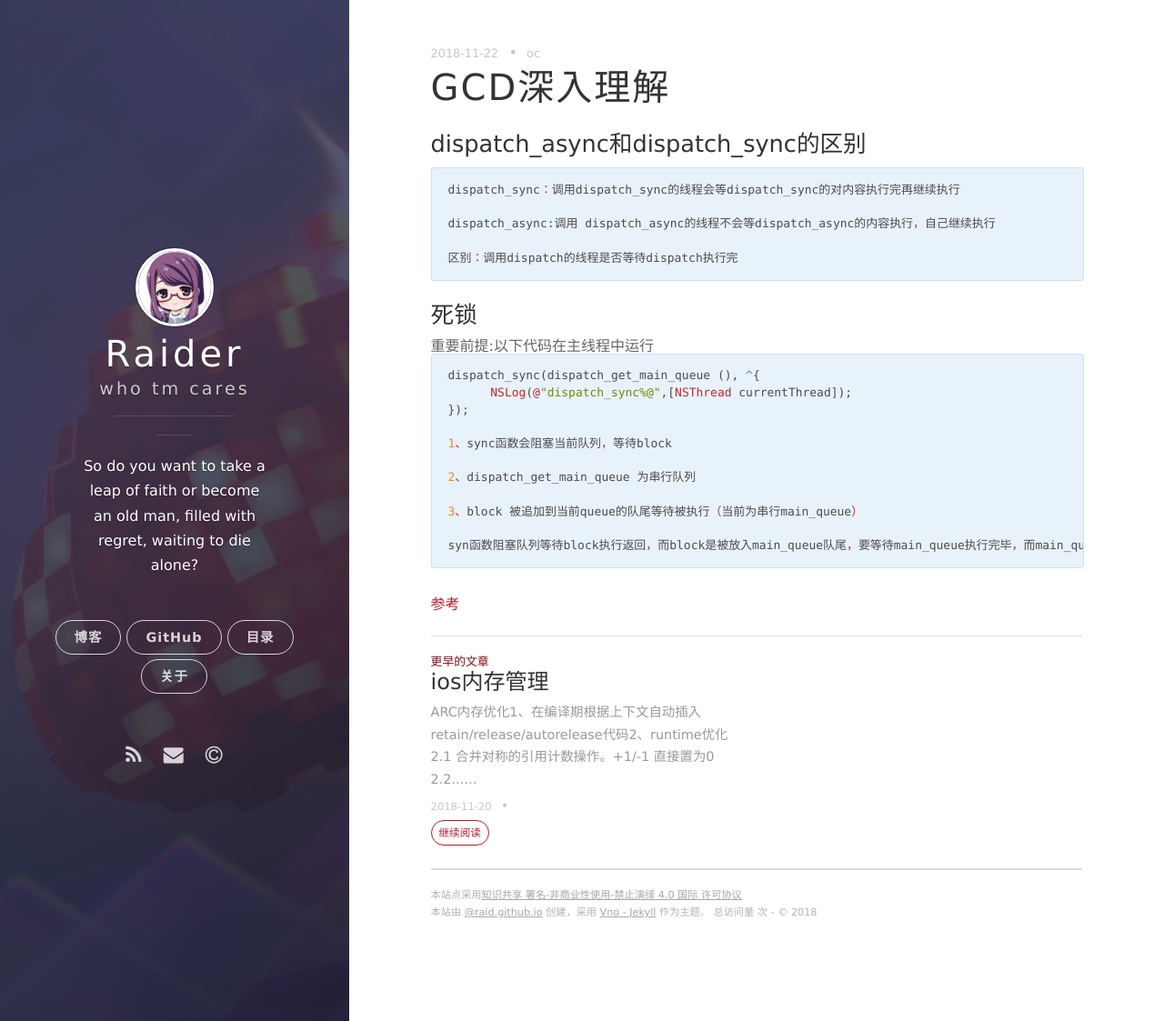
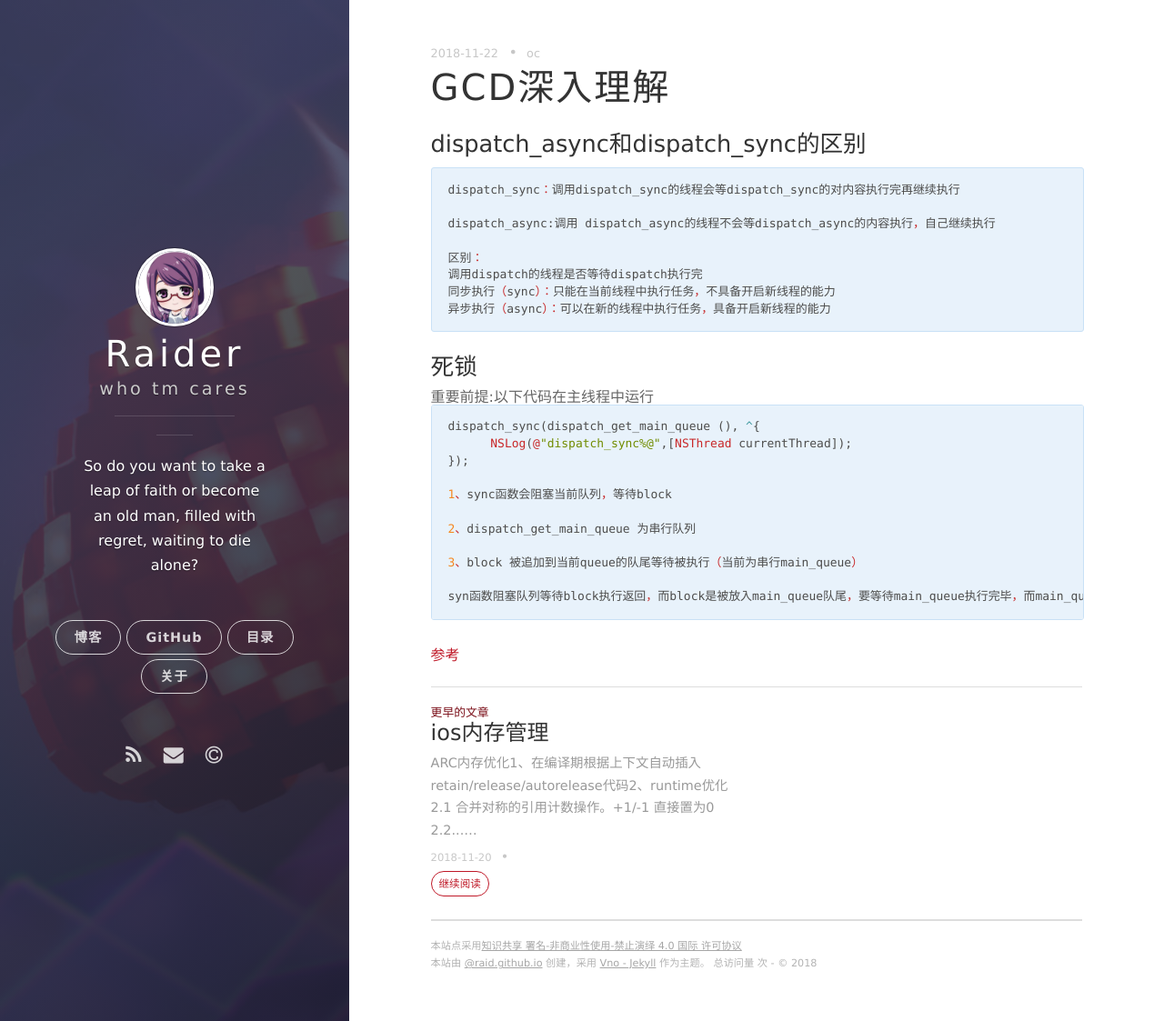
Before and after one commit to ioRaid/ioRaid.github.io, a Jekyll site: the page built from _posts/2018-11-22-gcd.md, in a window 1280 px wide and 1123 px high. Shown: the whole window at 91% size. Built offline with Jekyll 4.4.1, drawn with Linux system fonts in a browser that asks for light colours; nearby versions of some CDN libraries; comment, search, counter and statistics services are not loaded.

Commit message:
Update 2018-11-22-gcd.md

```diff
--- a/_posts/2018-11-22-gcd.md
+++ b/_posts/2018-11-22-gcd.md
@@ -15,7 +15,10 @@ dispatch_sync：调用dispatch_sync的线程会等dispatch_sync的对内容执
 
 dispatch_async:调用 dispatch_async的线程不会等dispatch_async的内容执行，自己继续执行
 
-区别：调用dispatch的线程是否等待dispatch执行完
+区别：
+调用dispatch的线程是否等待dispatch执行完
+同步执行（sync）：只能在当前线程中执行任务，不具备开启新线程的能力
+异步执行（async）：可以在新的线程中执行任务，具备开启新线程的能力
 
 {% endhighlight %}
 
```
